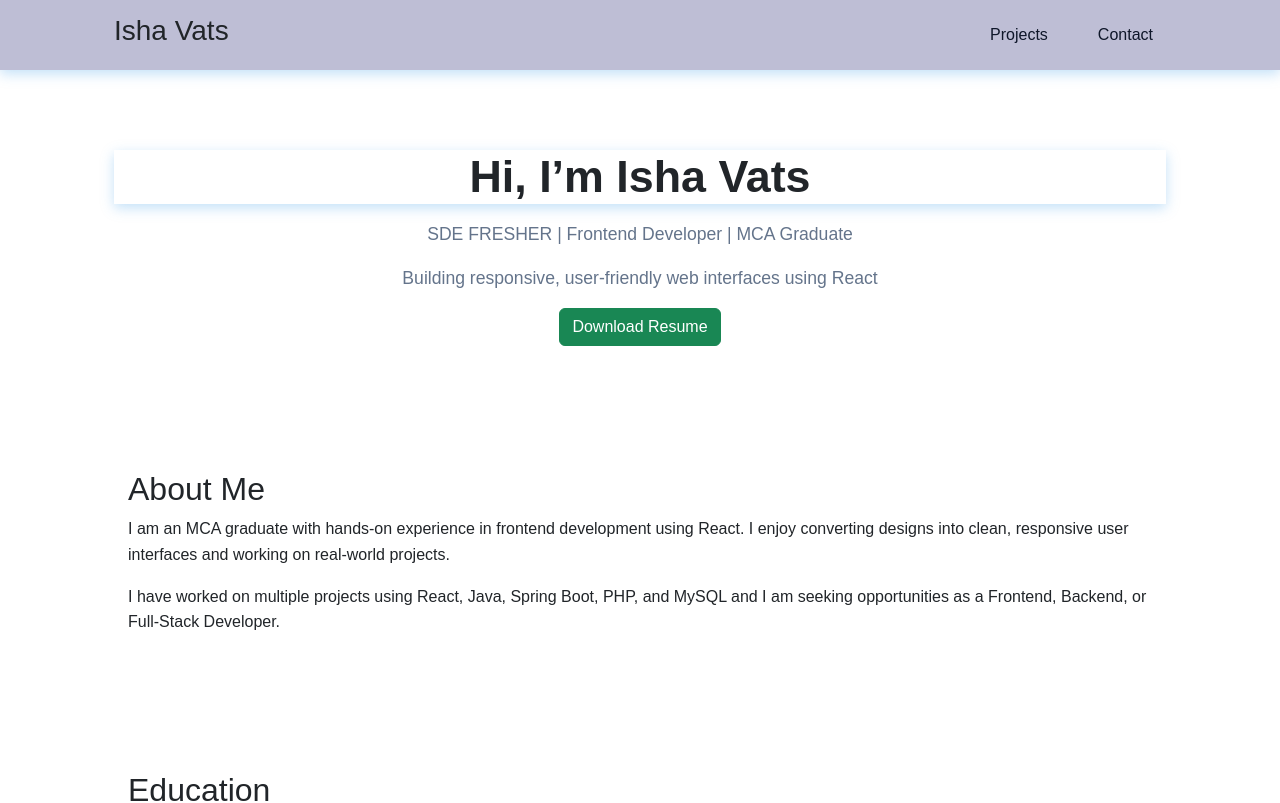
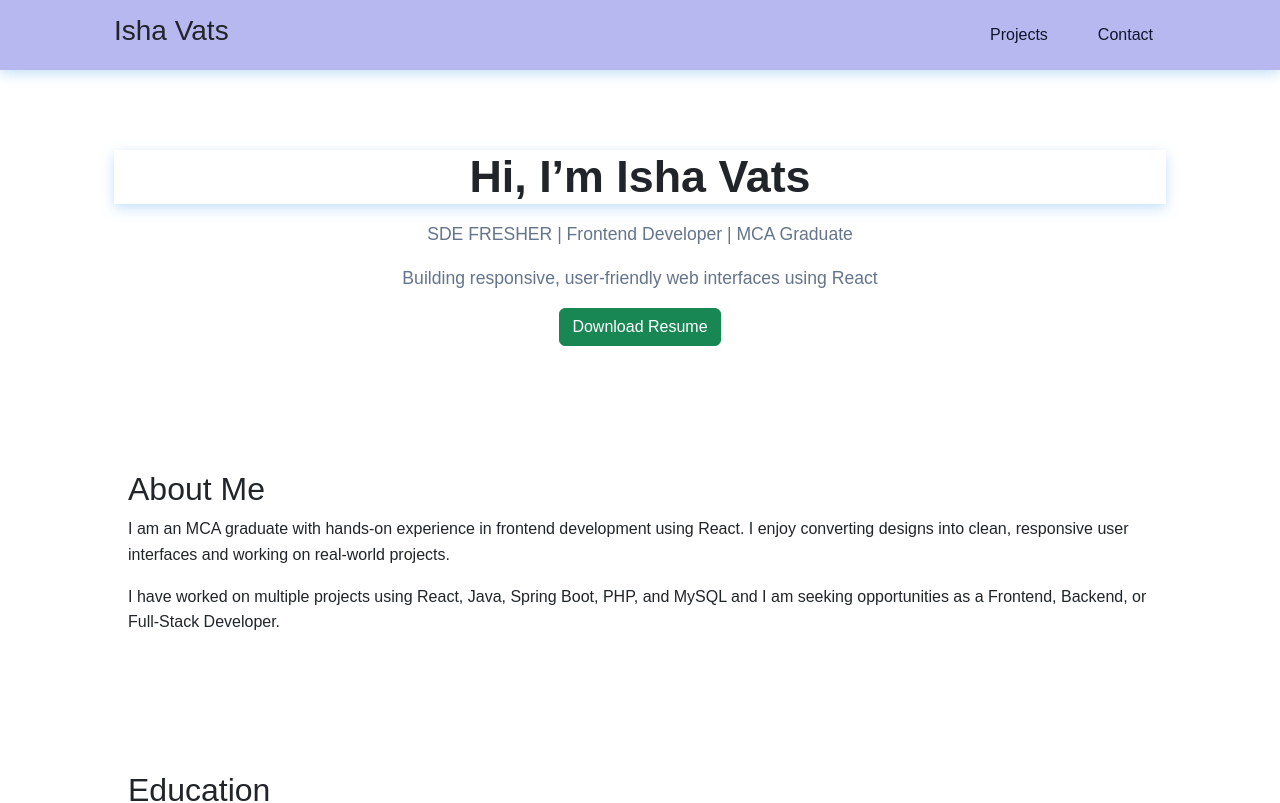
Before and after one commit to Isha1906/isha-vats-portfolio, a React (Vite) app: page / in a window 1280 px wide. Shown: the top 803 px of the page. Built offline with nearby package versions, Linux system fonts and the light colour scheme.

Commit message:
fixing skill.css

```diff
--- a/src/style/Navbar.css
+++ b/src/style/Navbar.css
@@ -6,7 +6,7 @@ header {
   /* border-bottom: 1px solid #E5E7EB; */
   z-index: 100;
   box-shadow: 0 4px 12px rgba(85, 168, 236, 0.349);
-  background-color: rgba(69, 69, 134, 0.349);
+  background-color: rgba(131, 131, 231, 0.568);
 }
 
 nav {
```
